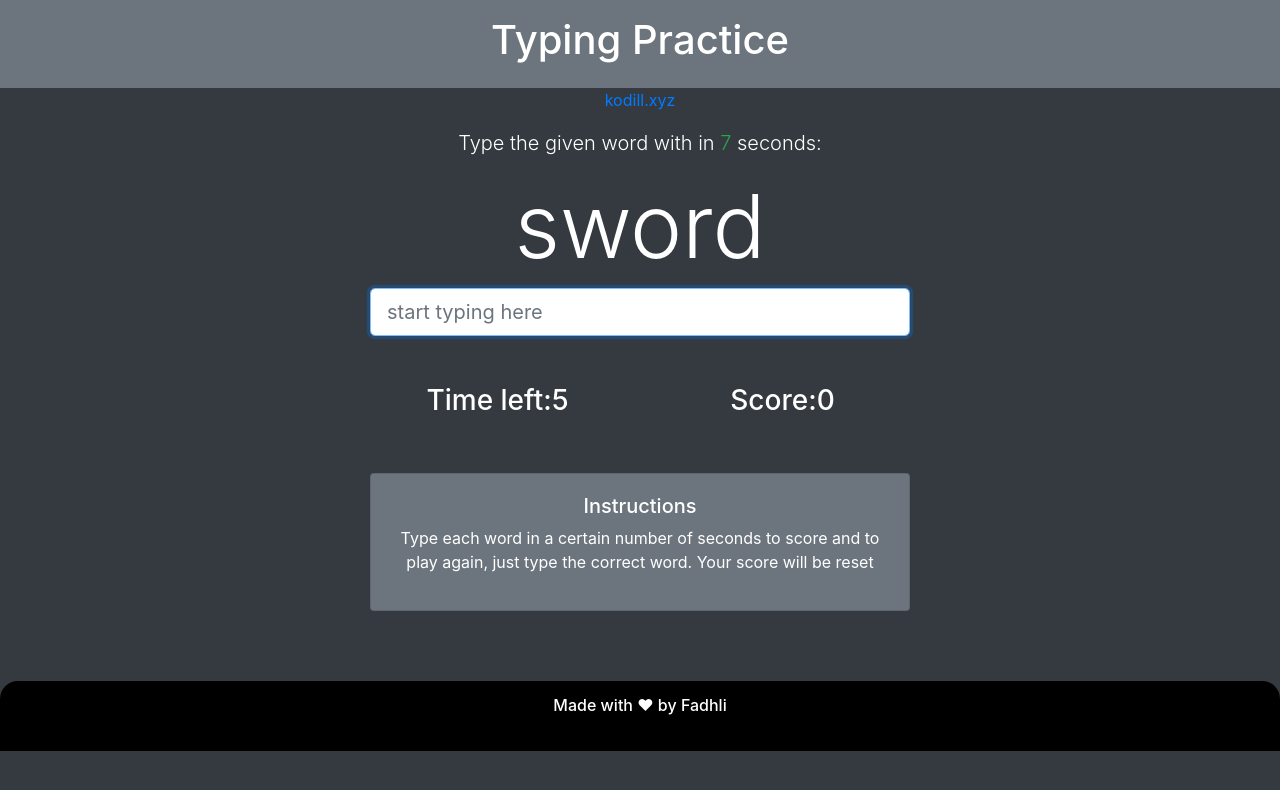
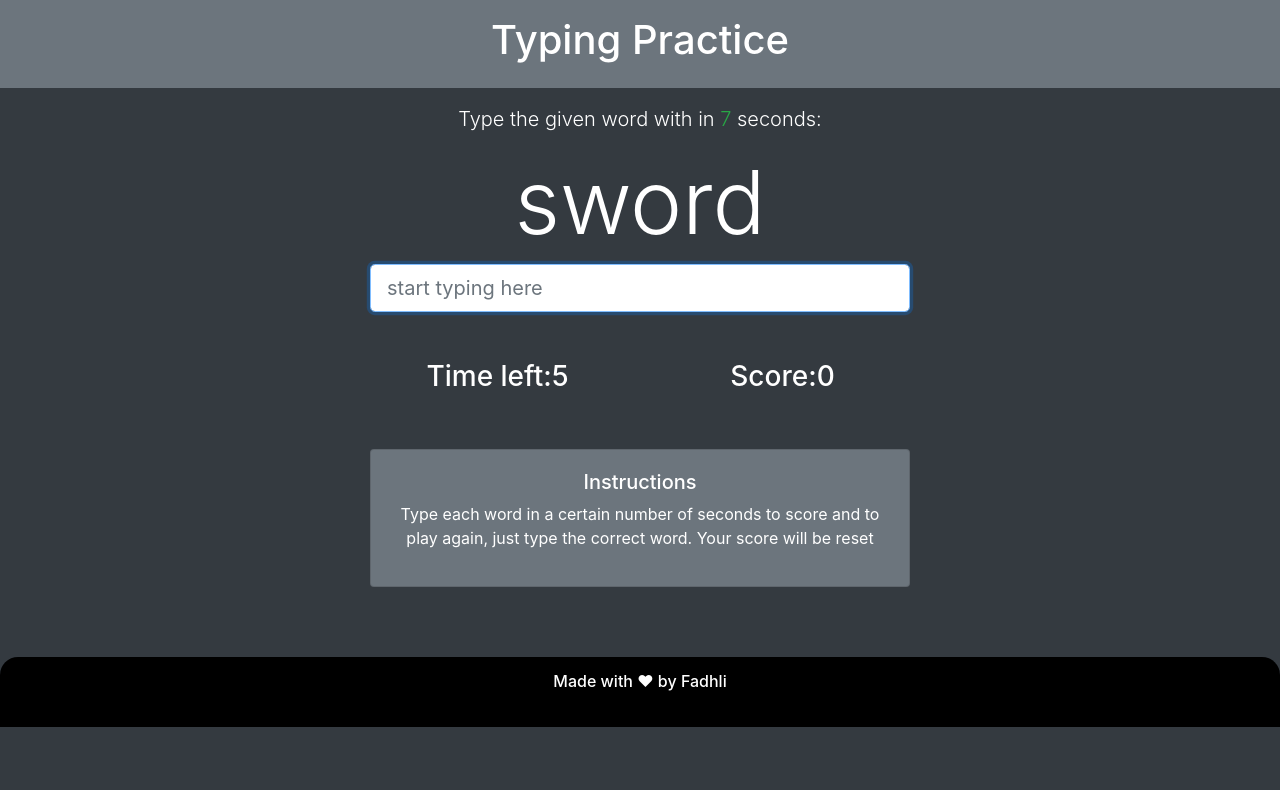
Before and after one commit to xanzheus/typing-games, a plain HTML site: page index.html in a window 1280 px wide. Drawn offline with nearby package versions, Linux system fonts and the light colour scheme.

Commit message:
Update index.html

```diff
--- a/index.html
+++ b/index.html
@@ -15,11 +15,6 @@
     </header>
 <div class="container text-center">
     <!-------word input-->
-
-
-<a href="https://kodill.xyz" class="logo">
-kodill.xyz
-</a>
 
     <div class="row mt-3">
         <div class="col-md-6 mx-auto ">
```
